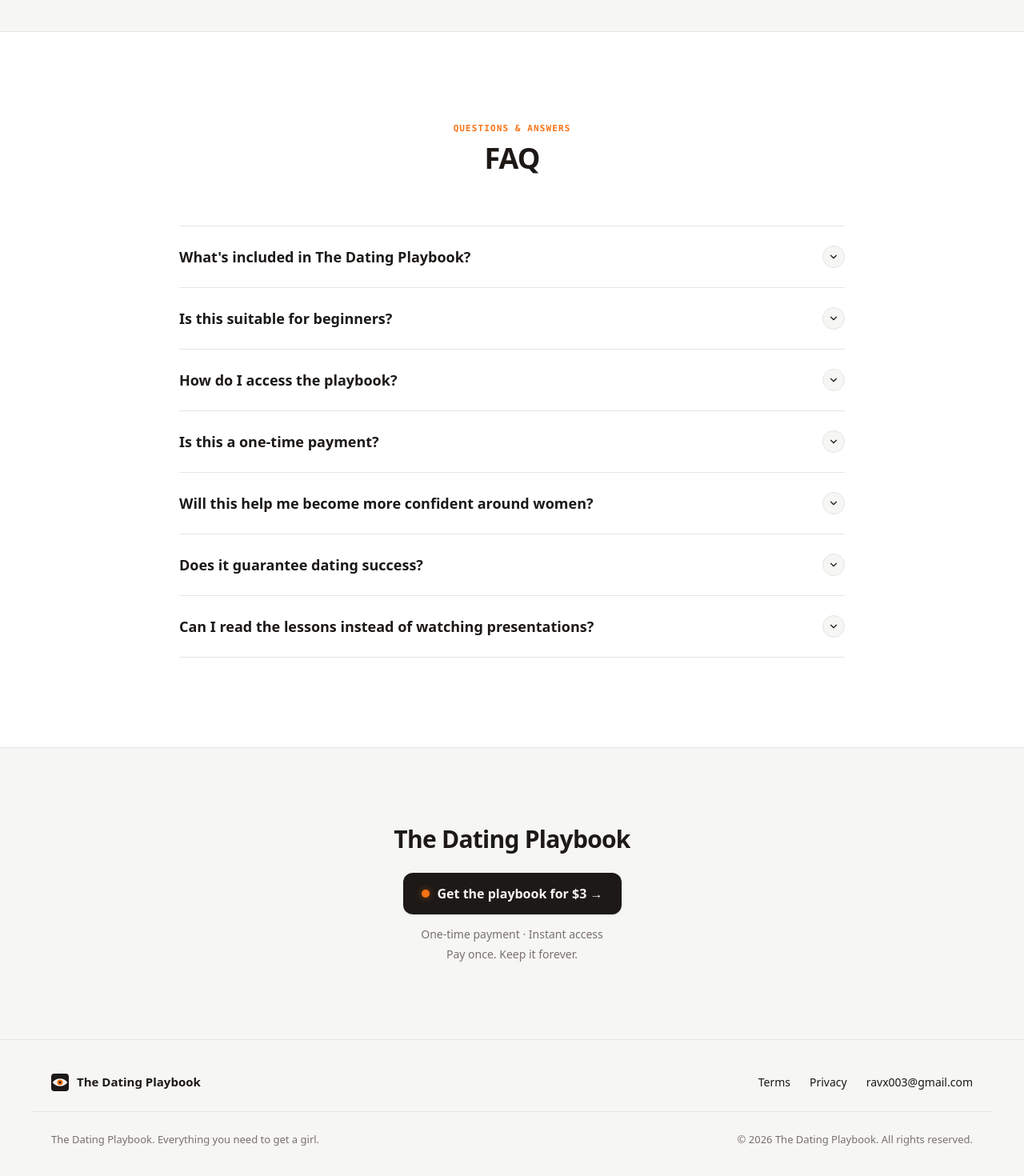
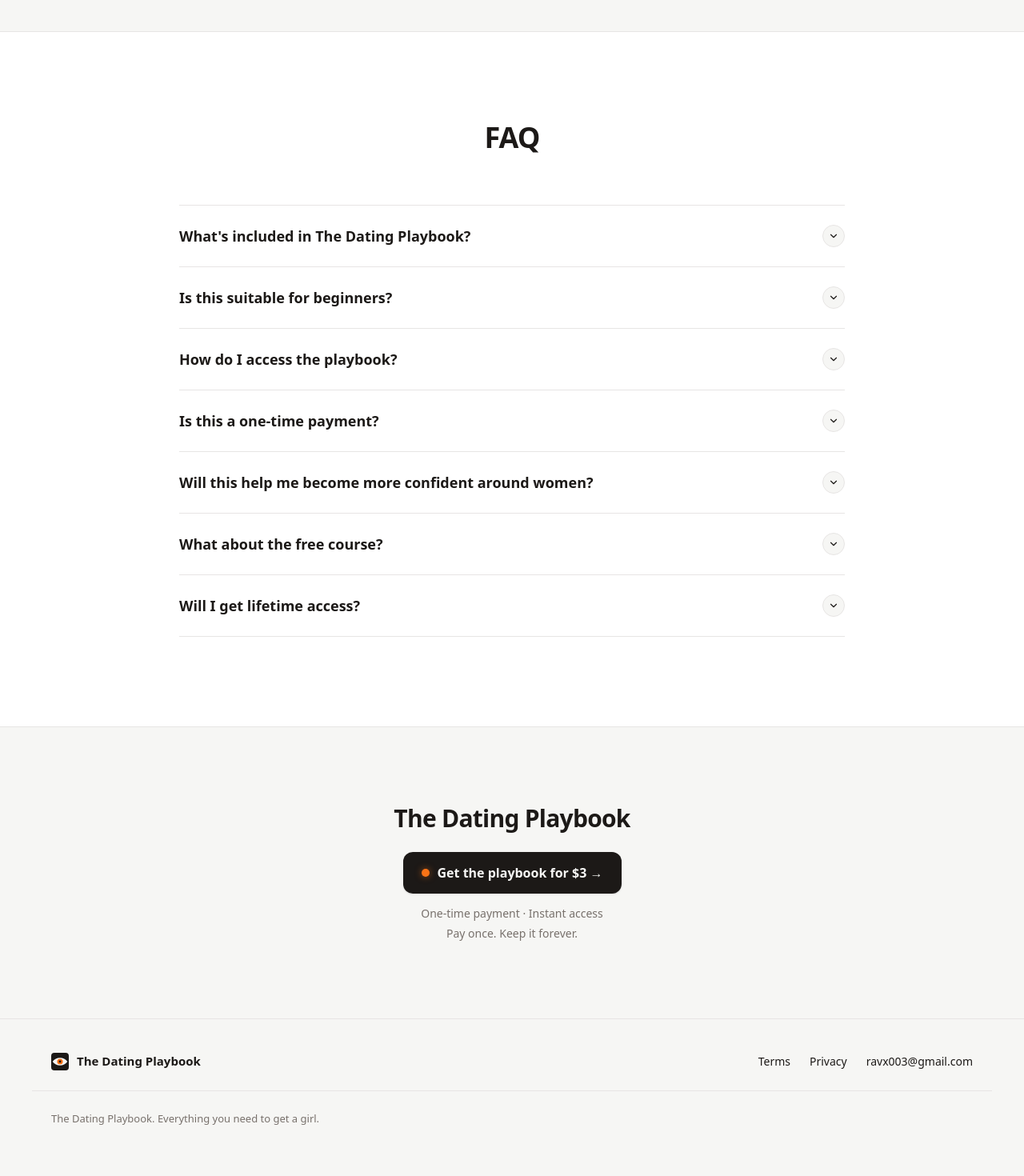
Before and after one commit to Ravishankar802/The-Plugd, a Next.js app: page / in a window 1280 px wide. Shown: the part 7847-9317 px from the top of the page at 80% size. Built offline with nearby package versions, Linux system fonts and the light colour scheme.

Commit message:
fix(faq,footer): remove QUESTIONS & ANSWERS label, update Q6 & Q7, and remove copyright line from footer

```diff
--- a/src/components/HomePageClient.tsx
+++ b/src/components/HomePageClient.tsx
@@ -98,14 +98,14 @@ export default function HomePageClient() {
         "The playbook is designed to help you develop confidence, improve your communication, understand attraction, and approach dating more naturally. Your results will depend on how you apply what you learn.",
     },
     {
-      question: "Does it guarantee dating success?",
+      question: "What about the free course?",
       answer:
-        "No playbook can guarantee attraction or a relationship. The goal is to give you practical knowledge and skills you can develop through real-world experience.",
+        "The free course is a great place to start if you want to explore the basics of dating and attraction. The Dating Playbook goes further with more structured, practical guidance across the entire dating process.",
     },
     {
-      question: "Can I read the lessons instead of watching presentations?",
+      question: "Will I get lifetime access?",
       answer:
-        "Yes. The written version of each lesson is included in the playbook.",
+        "Yes. Your $3 purchase gives you lifetime access to The Dating Playbook. You can revisit the material whenever you want without paying a recurring subscription.",
     },
   ];
 
@@ -293,10 +293,7 @@ export default function HomePageClient() {
       {/* SECTION: FAQ */}
       <section id="faq" className="py-20 sm:py-28 border-b border-[#e7e5e4] bg-white scroll-mt-20">
         <div className="mx-auto max-w-4xl px-4 sm:px-6 lg:px-8">
-          <div className="text-center mb-16">
-            <div className="text-[11px] font-mono tracking-widest text-[#f97316] uppercase font-bold mb-2">
-              QUESTIONS & ANSWERS
-            </div>
+          <div className="text-center mb-12 sm:mb-16">
             <h2 className="text-3xl sm:text-4xl font-bold tracking-tight text-[#1c1917]">
               FAQ
             </h2>
@@ -401,9 +398,8 @@ export default function HomePageClient() {
             </a>
           </div>
         </div>
-        <div className="mx-auto max-w-[1200px] px-6 mt-6 pt-6 border-t border-[#e7e5e4] flex flex-col sm:flex-row items-center justify-between gap-4 text-[13px] text-[#78716c]">
-          <p>The Dating Playbook. Everything you need to get a girl.</p>
-          <p>© 2026 The Dating Playbook. All rights reserved.</p>
+        <div className="mx-auto max-w-[1200px] px-6 mt-6 pt-6 border-t border-[#e7e5e4] text-[13px] text-[#78716c]">
+          <p className="m-0">The Dating Playbook. Everything you need to get a girl.</p>
         </div>
       </footer>
 
```
